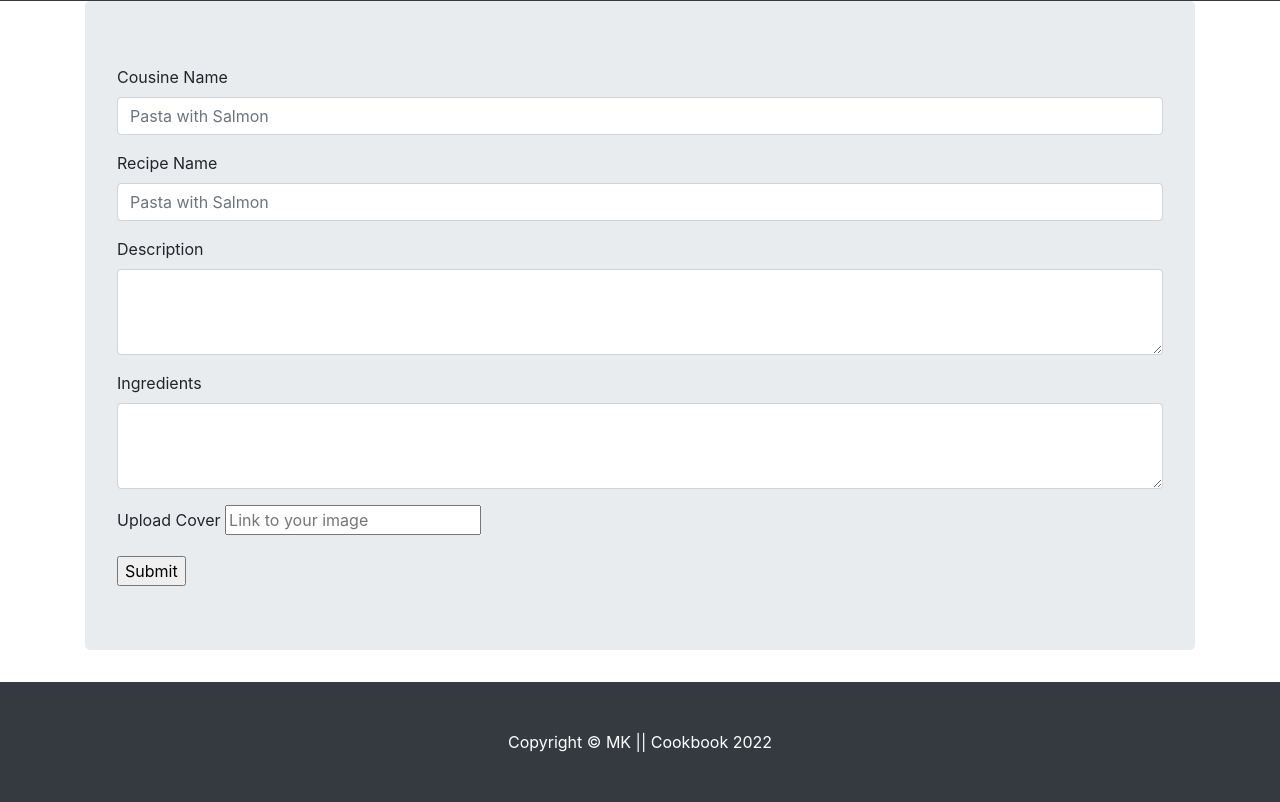
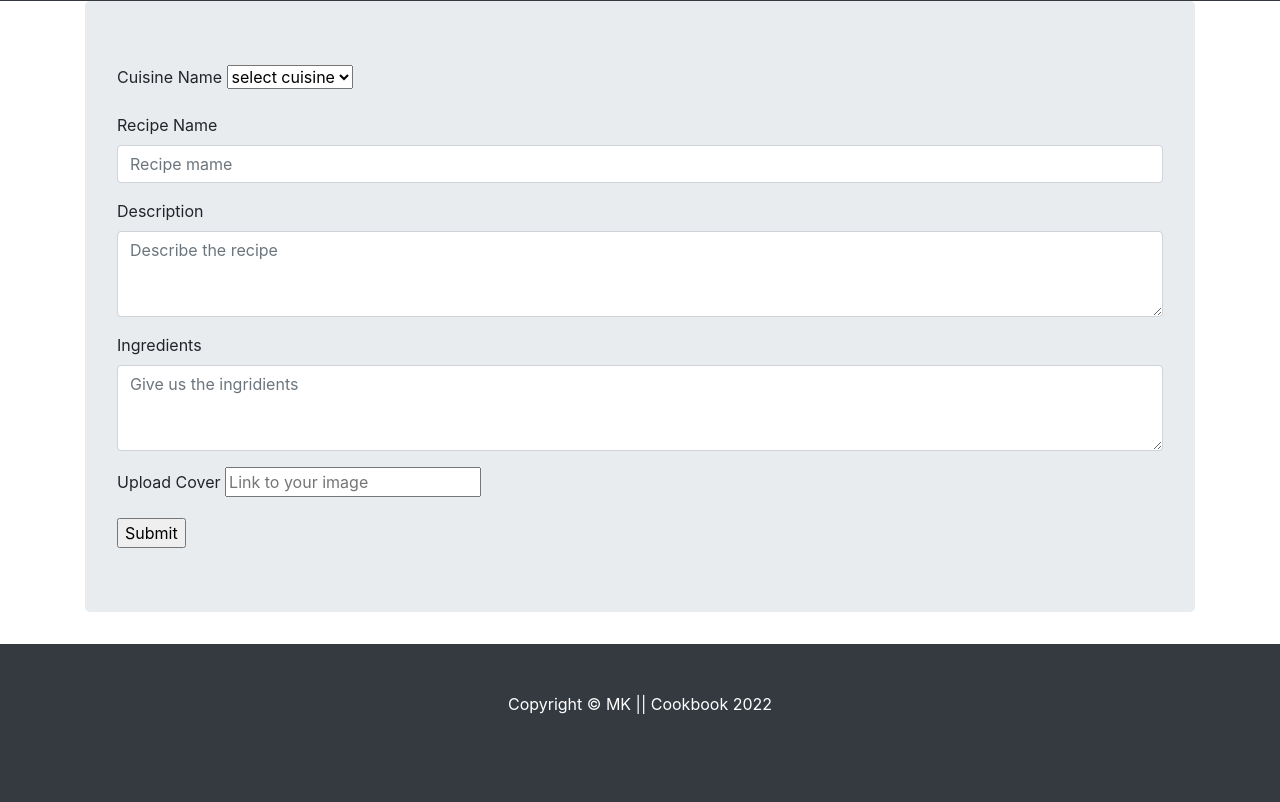
Before and after one commit to Code-Institute-Submissions/Frangelicomk-cookbook-project_SepResub, a Flask app: page /add_recipe in a window 1280 px wide. Shown: the part 352-1154 px from the top of the page. After the commit the page ends 1066 px from the top, so only its background shows below. Run offline with Flask 2, Linux system fonts and the light colour scheme; data that the repository does not hold is empty; some libraries are stand-ins or nearby versions.

Commit message:
improved add_recipe, added select cuisine on add_recipe and fixed favorite recipe

```diff
--- a/run.py
+++ b/run.py
@@ -116,10 +116,10 @@ def index():
     recipes = mongo.db.recipes.find()
     recipesModified = []
     if session.get("user"):
-        favorites = mongo.db.user_favorites.find({"username": session["user"]})
         for r in recipes:
+            favorites = mongo.db.user_favorites.find({"username": session["user"]})
+            r['isFavorite'] = False
             for f in favorites:
-                r['isFavorite'] = False
                 if(r['recipe_name'] == f['recipe_name']):
                     r['isFavorite'] = True
             recipesModified.append(r)
@@ -174,12 +174,14 @@ def favorites(username):
         recipes = mongo.db.recipes.find()
         recipesModified = []
         if session.get("user"):
-            favorites = mongo.db.user_favorites.find({"username": session["user"]})
             for r in recipes:
+                favorites = mongo.db.user_favorites.find({"username": session["user"]})
                 for f in favorites:
+                    print(r['recipe_name'] , f['recipe_name'])
                     if(r['recipe_name'] == f['recipe_name']):
                         recipesModified.append(r)
-        return render_template("favorites.html", username=username, recipes=recipesModified)
+        return render_template("favorites.html",
+            username=username, recipes=recipesModified)
     return render_template(
         "login.html")
 
@@ -190,10 +192,11 @@ def add_recipe():
     add_recipe only appears if user is logged in
 
     """
+    cuisines = mongo.db.cuisine.find()
     if session.get("user"):
         if request.method == 'POST':
             newrecipe = {
-                "cousine_name": request.form.get('cousine_name'),
+                "cuisine_name": request.form.get('cuisine_name'),
                 "recipe_name": request.form.get('recipe_name'),
                 "description": request.form.get('description'),
                 "ingredients": request.form.get('ingredients'),
@@ -204,7 +207,7 @@ def add_recipe():
             flash("Recipe Added")
             return redirect(url_for("index"))
     recipes = mongo.db.recipes.find().sort("recipe_name", 1)
-    return render_template("add_recipe.html", recipes=recipes)
+    return render_template("add_recipe.html", recipes=recipes, cuisines=cuisines)
 
 
 @app.route("/about")
--- a/templates/add_recipe.html
+++ b/templates/add_recipe.html
@@ -14,20 +14,25 @@
 
           <form method="POST" action="{{ url_for('add_recipe') }}" enctype="multipart/form-data">
               <div class="form-group">
-                <label for="cousine_name">Cousine Name</label>
-                <input type="text" class="form-control" id="cousine_name" name="cousine_name" value="{{ request.form['cousine_name'] }}" placeholder="Pasta with Salmon">
+                <label for="cuisine_name">Cuisine Name</label>
+                <select class="form-select" name="cuisine_name" aria-label="seclect cuisine" required>
+                  <option selected value="{{ request.form['cuisine_name'] }}">{{ request.form['cuisine_name'] if not request.form['cuisine_name'] == null else "select cuisine" }}</option>
+                  {% for c in cuisines %}
+                    <option value="{{ c.cuisine_name }}">{{ c.cuisine_name.capitalize() }}</option>
+                  {% endfor %}
+                </select>
               </div>
               <div class="form-group">
                 <label for="recipe_name">Recipe Name</label>
-                <input type="text" class="form-control" id="recipe_name" name="recipe_name" value="{{ request.form['recipe_name'] }}" placeholder="Pasta with Salmon">
+                <input type="text" class="form-control" id="recipe_name" name="recipe_name" value="{{ request.form['recipe_name'] }}" placeholder="Recipe mame" required>
               </div>
               <div class="form-group">
                 <label for="description">Description</label>
-                <textarea class="form-control" name="description" id="description" rows="3">{{ request.form['description'] }}</textarea>
+                <textarea class="form-control" name="description" id="description" placeholder="Describe the recipe" rows="3" required>{{ request.form['description'] }}</textarea>
               </div>
               <div class="form-group">
                 <label for="ingredients">Ingredients</label>
-                <textarea class="form-control" name="ingredients" id="ingredients" rows="3">{{ request.form['ingredients'] }}</textarea>
+                <textarea class="form-control" name="ingredients" id="ingredients" rows="3" placeholder="Give us the ingridients" required>{{ request.form['ingredients'] }}</textarea>
               </div>
               <div class="form-group">
                   <label class="form-label" for="cover">Upload Cover</label>
--- a/templates/base.html
+++ b/templates/base.html
@@ -62,7 +62,7 @@
      <div class="container"><p class="m-0 text-center text-white">Copyright &copy; MK || Cookbook <span id="copyright"></span></p></div>
  </footer>
  <!-- Bootstrap core JS-->
- <script src="https://cdn.jsdelivr.net/npm/bootstrap@5.1.3/dist/js/bootstrap.bundle.min.js"></script>
+ <script src="https://cdn.jsdelivr.net/npm/bootstrap@5.0.2/dist/js/bootstrap.bundle.min.js" integrity="sha384-MrcW6ZMFYlzcLA8Nl+NtUVF0sA7MsXsP1UyJoMp4YLEuNSfAP+JcXn/tWtIaxVXM" crossorigin="anonymous"></script>
  <!-- Core theme JS-->
  <script src="js/scripts.js"></script>
  <!-- Fonteawesome JavaScript -->
```
